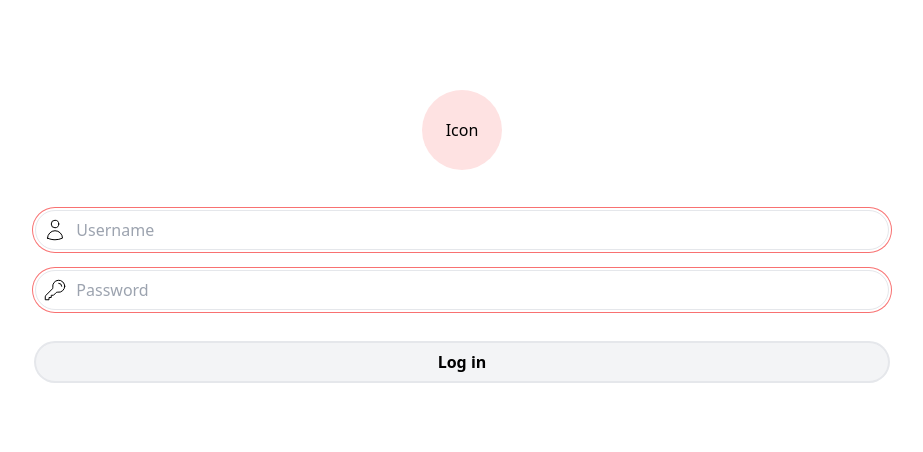
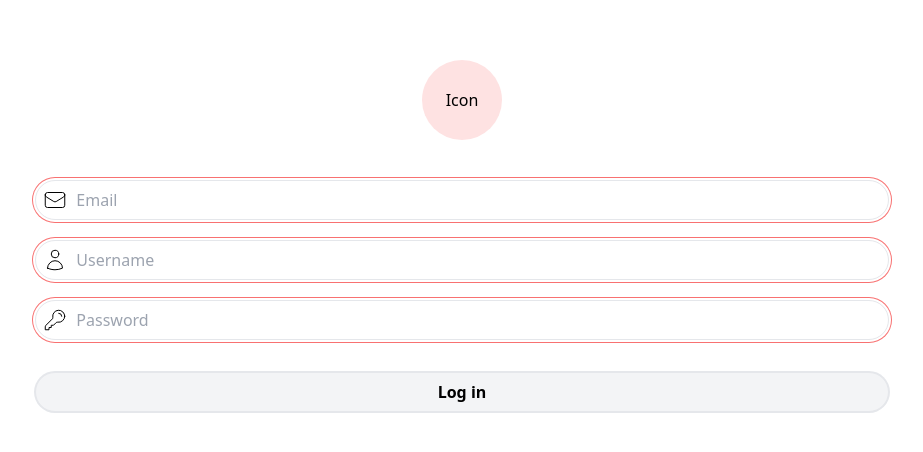
Before and after one commit to HRCEO/login-form, a Next.js app: page / in a window 1280 px wide. Shown: the part 164-616 px from the top of the page, without its empty margins (178-1101 px from the left). Built offline with nearby package versions, Linux system fonts and the light colour scheme.

Commit message:
feature: append zod lib & login validation

```diff
--- a/app/loginAction.ts
+++ b/app/loginAction.ts
@@ -1,13 +1,28 @@
 "use server"
+
+import { z } from "zod";
+
+const loginSchema = z.object({
+    email:z.string().email({message:'You need input Email form'}).includes('@zod.com',{ message: "Email can use only @zod.com" }),
+    username: z.string().min(5,{ message: "Username must be at least 5 characters long" }),
+    password:z.string()
+    .min(10, { message: "Password must be at least 10 characters long" })
+    .regex(/\d/, { message: "Password must contain at least one number" })
+  });
+
 export const handleLoginForm = async (prevState:any,formData:FormData) => {
     await new Promise((resolve)=> setTimeout(resolve, 3000));
 
-    const passwordData = formData.get('password')
+    const userInsertData = {
+        email:formData.get('email'),
+        username:formData.get('username'),
+        password:formData.get('password')
+    }
+    const checkValidation = loginSchema.safeParse(userInsertData);
 
-    if(passwordData !== '12345'){
-        return {
-            error:['wrong password']
-        }
+    if(!checkValidation.success){
+        return checkValidation.error.flatten()
+    }else{
+        return true
     }
-    return 'OK'
 }
--- a/app/page.tsx
+++ b/app/page.tsx
@@ -14,11 +14,11 @@ const LoginPage = () => {
     <div className='flex flex-col items-center w-full'>
       <div className='flex justify-center items-center rounded-full size-20 bg-red-100 mb-10'>Icon</div>
       <form action={action} className='flex flex-col justify-center gap-5 w-4/6'>
-
-        <FormInput iconComponent={<SvgIcon iconType={IconTypes.user}/>} name='username' placeholder='Username' />
-        <FormInput iconComponent={<SvgIcon iconType={IconTypes.password}/>} errors={state?.error ?? []} type='password' name='password' placeholder='Password'/>
+        <FormInput errors={state?.fieldErrors?.email} iconComponent={<SvgIcon iconType={IconTypes.email}/>} name='email' placeholder='Email' />
+        <FormInput errors={state?.fieldErrors?.username} iconComponent={<SvgIcon iconType={IconTypes.user}/>} name='username' placeholder='Username' />
+        <FormInput errors={state?.fieldErrors?.password} iconComponent={<SvgIcon iconType={IconTypes.password}/>} type='password' name='password' placeholder='Password'/>
         <FormButton/>
-        {state === 'OK' &&
+        {state === true &&
           <div className='flex relative'>
               <SvgIcon iconType={IconTypes.check}/>
               <div className='w-full pl-10 font-bold bg-green-400 rounded-full h-10 content-center'>Welcome back!</div>
--- a/components/FormInput.tsx
+++ b/components/FormInput.tsx
@@ -11,16 +11,16 @@ const className = 'w-full h-10 pl-10 border rounded-full outline-none ring-1 rin
 
 const FormInput = ({name,placeholder, errors,iconComponent, ...rest}:FormInputProps) => {
     return (
-        <div className='w-full relative'>
+        <div className='w-full relative flex flex-col'>
             {iconComponent}
             <input className={className} {...rest} required name={name} placeholder={placeholder}></input>
-            <div className='absolute'>
+
             {errors?.map((error, index) => (
-                <span key={index} className="text-red-200 font-medium">
+                <span key={index} className="text-red-300 font-extralight text-xs">
                     {error}
                 </span>
             ))}
-            </div>
+
         </div>
     );
 };
--- a/components/SvgIcon.tsx
+++ b/components/SvgIcon.tsx
@@ -1,7 +1,7 @@
 import React from 'react';
 
 const SvgIcon = ({iconType}:{iconType:string}) =>{
-    return <div className='absolute left-0 top-1/2 z-10 transform -translate-y-1/2 ml-2'>
+    return <div className='absolute left-0 ml-2 mt-2'>
     <svg xmlns="http://www.w3.org/2000/svg" fill="none" viewBox="0 0 24 24" strokeWidth={1} stroke="currentColor" className="size-6">
     <path strokeLinecap="round" strokeLinejoin="round" d={iconType} />
   </svg>
```
